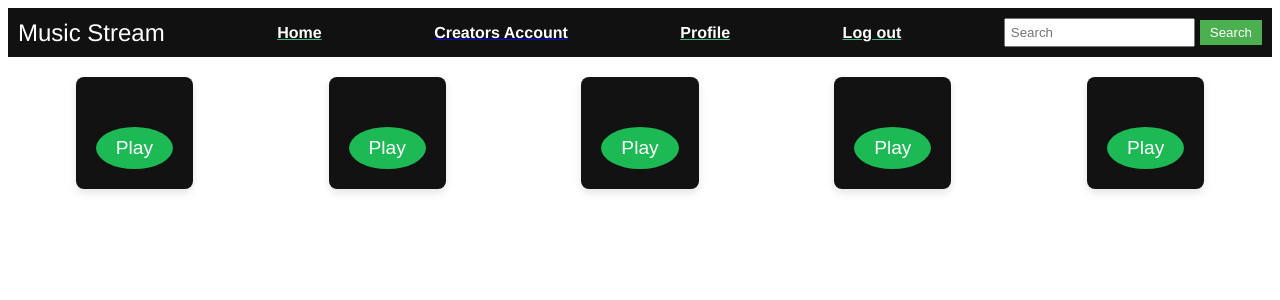
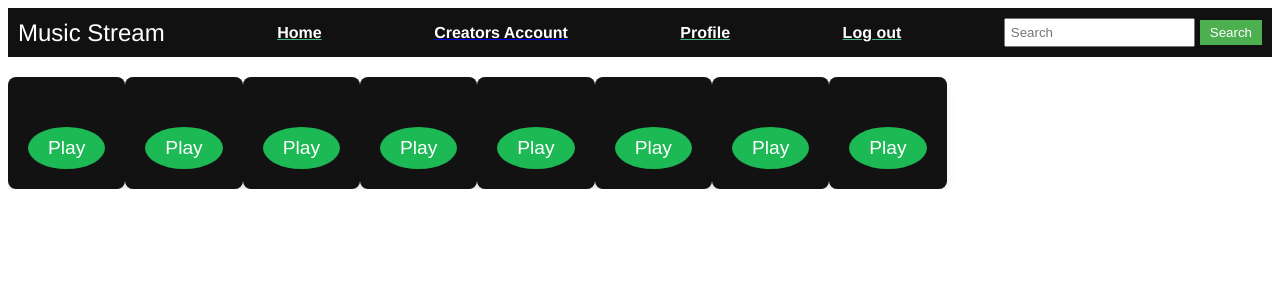
Before and after one commit to Adii2202/Music-Streaming-Redis, a Vue app in the folder frontend/frontend/: page /home in a window 1280 px wide. Shown: the top 300 px of the page. Built offline with nearby package versions, Linux system fonts and the light colour scheme.

Commit message:
Home page updated

```diff
--- a/frontend/frontend/src/components/HomeView.vue
+++ b/frontend/frontend/src/components/HomeView.vue
@@ -21,12 +21,7 @@
       <button @click="search">Search</button>
     </div>
   </nav>
-  <div
-    :class="{
-      'card-container': cardData.length <= 5,
-      'card-container-multiline': cardData.length > 5,
-    }"
-  >
+  <div class="card-container">
     <CardView v-for="(card, index) in cardData" :key="index" :data="card" />
   </div>
 </template>
@@ -46,7 +41,9 @@ export default {
         { songName: "Song 3", artistName: "Artist 3", rating: "3" },
         { songName: "Song 4", artistName: "Artist 4", rating: "4" },
         { songName: "Song 4", artistName: "Artist 4", rating: "4" },
-
+        { songName: "Song 4", artistName: "Artist 4", rating: "4" },
+        { songName: "Song 4", artistName: "Artist 4", rating: "4" },
+        { songName: "Song 4", artistName: "Artist 4", rating: "4" },
         // Add more card data as needed
       ],
     };
@@ -56,17 +53,18 @@ export default {
 
 <style scoped>
 .card-container {
+  overflow-x: auto;
+  white-space: nowrap;
+  margin-top: 20px;
   display: flex;
-  justify-content: space-around;
-  margin-top: 20px;
+  justify-content: flex-start;
 }
 
-.card-container-multiline {
-  display: flex;
-  flex-wrap: wrap;
-  justify-content: space-around;
-  margin-top: 20px;
+.card-container .card-view {
+  flex: 0 0 auto; /* Ensure the cards don't grow and shrink */
+  margin-right: 10px; /* Add some margin between cards */
 }
+
 .navbar {
   display: flex;
   justify-content: space-between;
```
